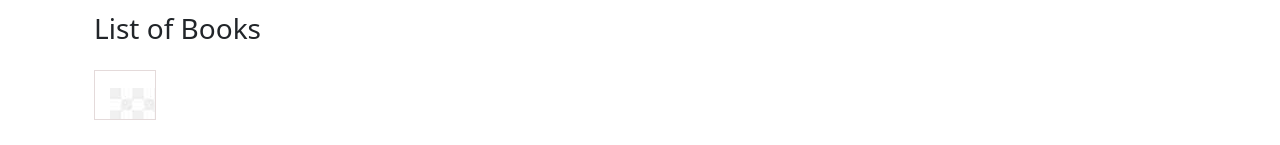
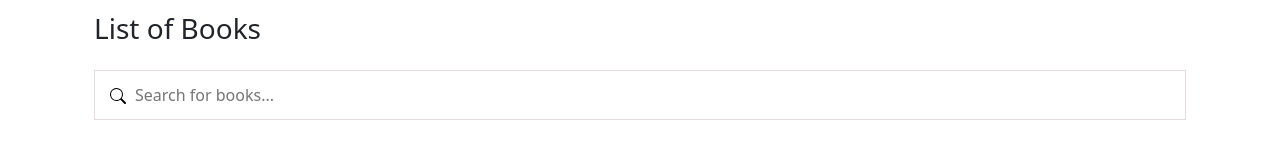
Before and after one commit to fernalynmaebuendia/book-inventory-crud-bootstrap, a plain HTML site: page index.html in a window 1280 px wide. Shown: the part 807-952 px from the top of the page. Drawn offline with nearby package versions, Linux system fonts and the light colour scheme.

Commit message:
Add files via upload

```diff
--- a/asset/css/style.css
+++ b/asset/css/style.css
@@ -27,11 +27,10 @@
 }
 
 #searchBar {
-    background-image: url('/icon/images.jpg');
+    background-image: url('/icon/search.svg');
     background-position: 15px 17px;
     background-repeat: no-repeat;
-    width: 50px;
-    height: 50px;
+    width: 100%;
     padding: 12px 20px 12px 40px;
     border: 1px solid #e4dada;
 }
```
